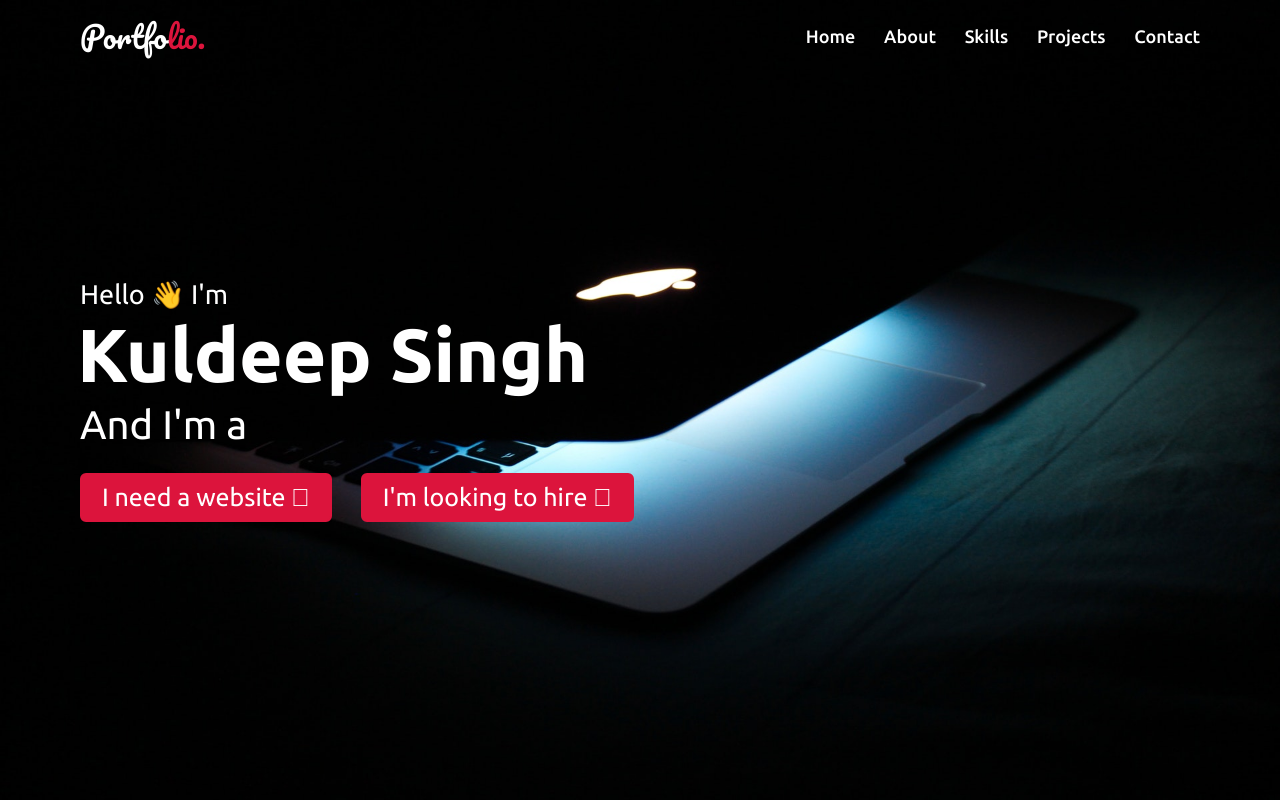
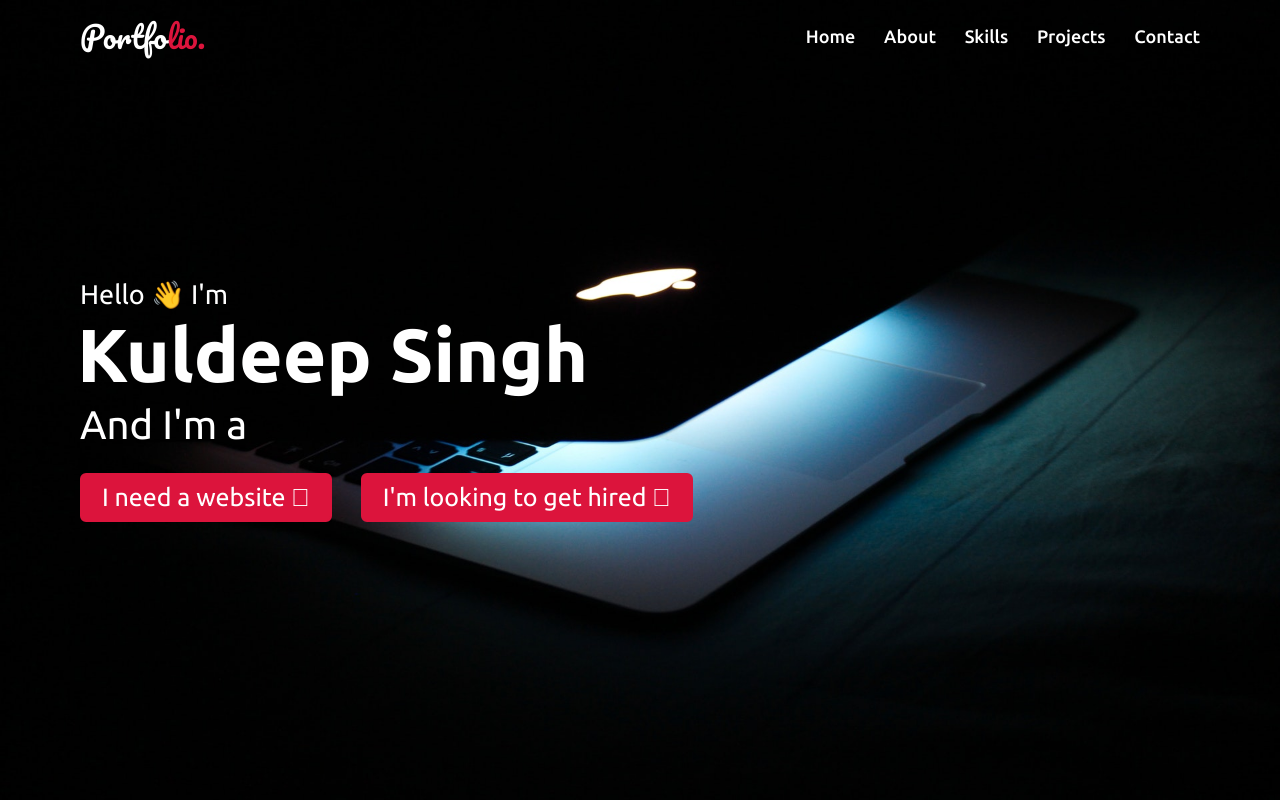
Before and after one commit to Kuldeep202/portfolio, a website: page index.html in a window 1280 px wide. Shown: the top 800 px of the page. Drawn offline with nearby package versions, Linux system fonts and the light colour scheme.

Commit message:
Update index.html

```diff
--- a/index.html
+++ b/index.html
@@ -61,7 +61,7 @@
                 </div>
                 <a class="web" href="#contact">I need a website <i class="fad fa-angle-right"></i>
                </a>
-                <a href="https://www.linkedin.com/in/kuldeep-singh-2a2a88252/" target="_blank" rel="noreferrer">I'm looking to hire <i class="fad fa-angle-right"></i>
+                <a href="https://www.linkedin.com/in/kuldeep-singh-2a2a88252/" target="_blank" rel="noreferrer">I'm looking to get hired <i class="fad fa-angle-right"></i>
                </a>
             </div>
         </div>
```
